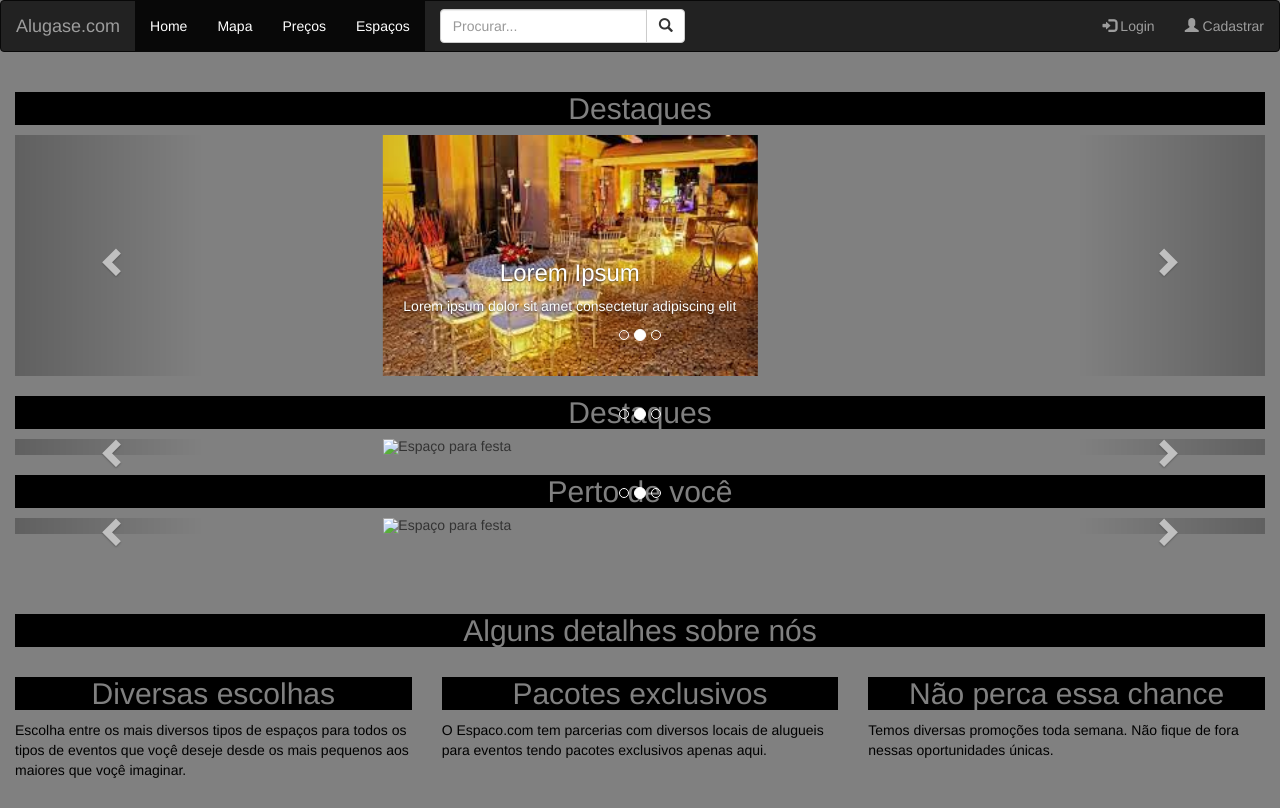
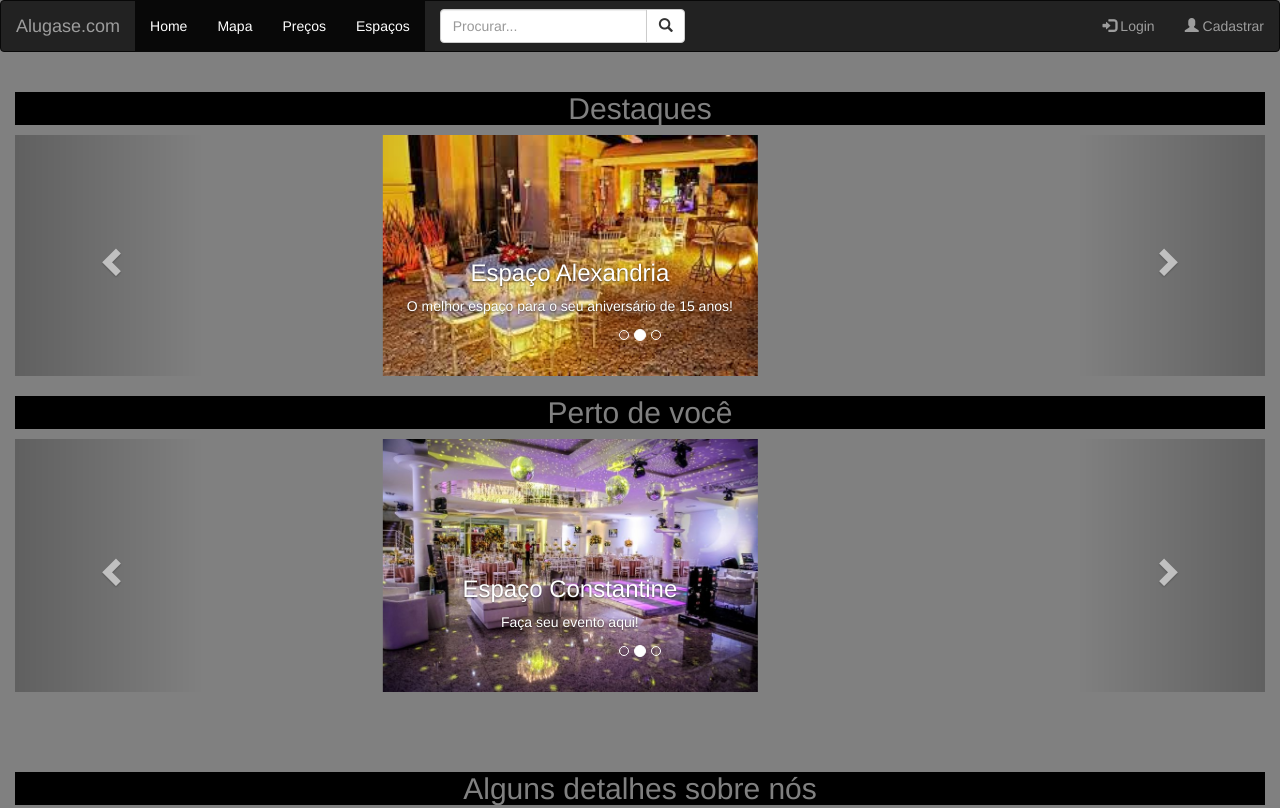
Before and after one commit to leonardo-fontana/testteIHC, a plain HTML site: page index.html in a window 1280 px wide. Shown: the top 808 px of the page. Drawn offline with nearby package versions, Linux system fonts and the light colour scheme.

Commit message:
Update index.html

```diff
--- a/index.html
+++ b/index.html
@@ -46,51 +46,7 @@
             </div>
         </div>
       </header>
-        <h2>Destaques</h2>
-
-        <div id="myCarousel" class="carousel slide" data-ride="carousel">
-
-            <ol class="carousel-indicators">
-              <li data-target="#myCarousel" data-slide-to="0" class="active"></li>
-              <li data-target="#myCarousel" data-slide-to="1"></li>
-              <li data-target="#myCarousel" data-slide-to="2"></li>
-            </ol>
-
-            <div class="carousel-inner">
-              <div class="item active">
-                <img src="img/festa1.jpg" alt="Espaço para festa">
-                <div class="carousel-caption">
-                  <h3>Lorem Ipsum</h3>
-                  <p>Lorem ipsum dolor sit amet consectetur adipiscing elit</p>
-                </div>
-              </div>
-
-              <div class="item">
-                <img src="img/festa2.jpg" alt="Espaço para festa">
-                <div class="carousel-caption">
-                  <h3>Lorem ipsum</h3>
-                  <p>Lorem ipsum dolor sit amet consectetur adipiscing elit</p>
-                </div>
-              </div>
-
-              <div class="item">
-                <img src="img/festa3.jpg" alt="Espaço para festa">
-                <div class="carousel-caption">
-                  <h3>Lorem Ipsum</h3>
-                  <p>Lorem ipsum dolor sit amet consectetur adipiscing elit</p>
-                </div>
-              </div>
-            </div>
-            <a class="left carousel-control" href="#myCarousel" data-slide="prev">
-              <span class="glyphicon glyphicon-chevron-left"></span>
-              <span class="sr-only">Previous</span>
-            </a>
-            <a class="right carousel-control" href="#myCarousel" data-slide="next">
-              <span class="glyphicon glyphicon-chevron-right"></span>
-              <span class="sr-only">Next</span>
-            </a>
-          </div>
-         <h2>Destaques</h2>
+      <h2>Destaques</h2>
 
   <div id="myCarousel" class="carousel slide" data-ride="carousel">
 
@@ -102,21 +58,21 @@
 
     <div class="carousel-inner">
       <div class="item active" aria-current="true">
-        <img src="app/img/festa1.jpg" alt="Espaço para festa">
+        <img src="img/festa1.jpg" alt="Espaço para festa">
         <div class="carousel-caption">
           <h3>Espaço Alexandria</h3>
           <p>O melhor espaço para o seu aniversário de 15 anos!</p>
         </div>
       </div>
       <div class="item">
-        <img src="app/img/festa2.jpg" alt="Espaço para festa">
+        <img src="img/festa2.jpg" alt="Espaço para festa">
         <div class="carousel-caption">
           <h3>Espaço Garcia</h3>
           <p>Melhor local para o seu evento.</p>
         </div>
       </div>
       <div class="item">
-        <img src="app/img/festa3.jpg" alt="Espaço para festa">
+        <img src="img/festa3.jpg" alt="Espaço para festa">
         <div class="carousel-caption">
           <h3>Clube Oscar</h3>
           <p>Os melhores preços da sua região.</p>
@@ -145,21 +101,21 @@
 
       <div class="carousel-inner">
         <div class="item active" aria-current="true">
-          <img src="app/img/festa4.jpg" alt="Espaço para festa">
+          <img src="img/festa4.jpg" alt="Espaço para festa">
           <div class="carousel-caption">
             <h3>Espaço Constantine</h3>
             <p>Faça seu evento aqui!</p>
           </div>
         </div>
         <div class="item">
-          <img src="app/img/festa5.jpg" alt="Espaço para festa">
+          <img src="img/festa5.jpg" alt="Espaço para festa">
           <div class="carousel-caption">
             <h3>Espaço Getulio</h3>
             <p>Os melhores preços da região.</p>
           </div>
         </div>
         <div class="item">
-          <img src="app/img/festa6.jpg" alt="Espaço para festa">
+          <img src="img/festa6.jpg" alt="Espaço para festa">
           <div class="carousel-caption">
             <h3>Casas Baiano</h3>
             <p>O melhor local para o seu evento.</p>
```
